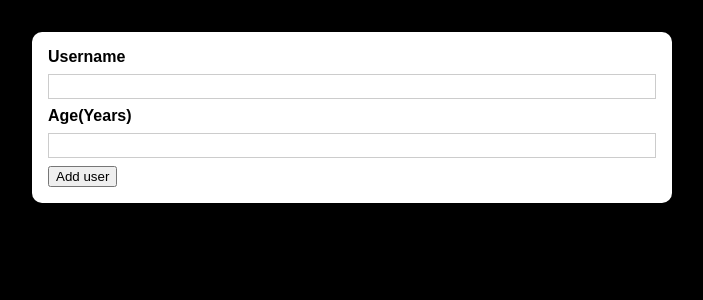
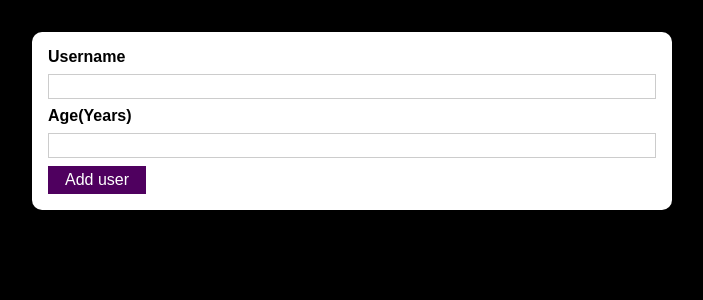
Before and after one commit to sabrina-martorelli/user_form, a React (Create React App) app: page / in a window 1280 px wide. Shown: the top 300 px of the page, without its empty margins (288-991 px from the left). Built offline with nearby package versions, Linux system fonts and the light colour scheme.

Commit message:
Adds functions to handle inputs

```diff
--- a/src/components/UI/Button.js
+++ b/src/components/UI/Button.js
@@ -0,0 +1,15 @@
+import React from 'react';
+
+import styles from './Button.module.css';
+
+const Button = (props) => {
+    return ( <button
+        className={styles.button}
+        type={props.type || 'button'}
+        onClick={props.onClick}
+        >
+        {props.children}
+        </button> );
+}
+
+export default Button;
--- a/src/components/Users/AddUser.js
+++ b/src/components/Users/AddUser.js
@@ -1,30 +1,53 @@
-import React from 'react';
+import React, { useState } from 'react';
 
 import Card from '../UI/Card'
+import Button from '../UI/Button'
 
 import styles from './AddUser.module.css';
 
 
 
-const AddUser = () => {
+const AddUser = (props) => {
 
-const addUserHandler =(event) => {
+    const [enterUsername, setEnterUsername] = useState('');
+
+    const [enterAge, setEnterAge] = useState('');
+
+
+    const addUserHandler = (event) => {
 
         event.preventDefault();
 
-}
+        console.log(enterUsername, enterAge);
+    };
+
+    const usernameChangeHandler = (event) => {
+
+        setEnterUsername(event.target.value);
+
+    };
+
+    const ageChangeHandler = (event) => {
+        setEnterAge(event.target.value);
+    };
 
 
     return (
         <Card myClasses={styles.input}>
             <form onSubmit={addUserHandler}>
                 <label htmlFor='username'>Username</label>
-        <input id="username" type="text" />
+                <input
+                    id="username"
+                    type="text"
+                    onChange={usernameChangeHandler} />
 
                 <label htmlFor='age'>Age(Years)</label>
-        <input id="age" type="number" />
+                <input
+                    id="age"
+                    type="number"
+                    onChange={ageChangeHandler} />
 
-        <button type="button">Add user</button>
+                <Button type="submit">Add user</Button>
 
             </form>
         </Card>
```
Lines whose indentation alone changed are shown as unchanged.
